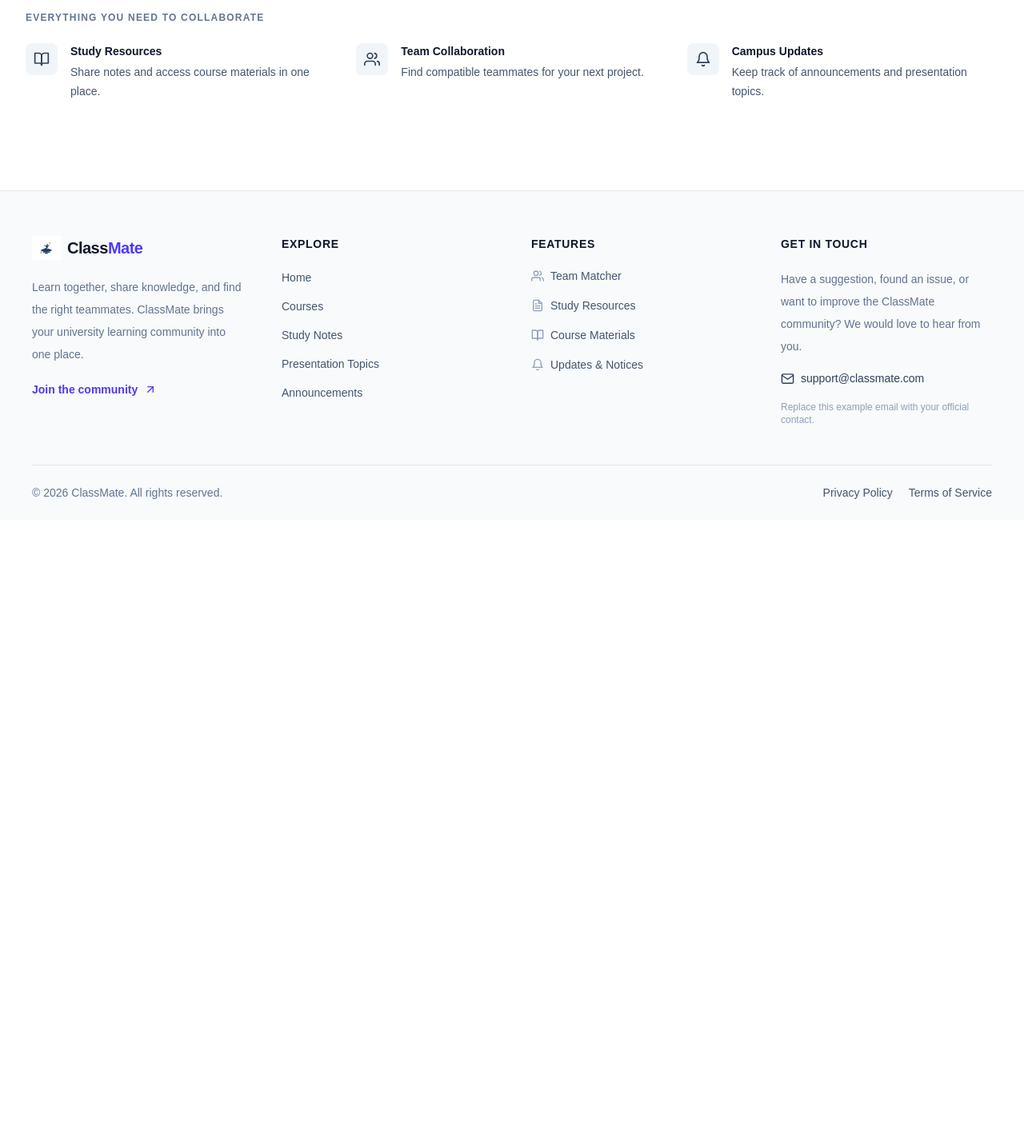
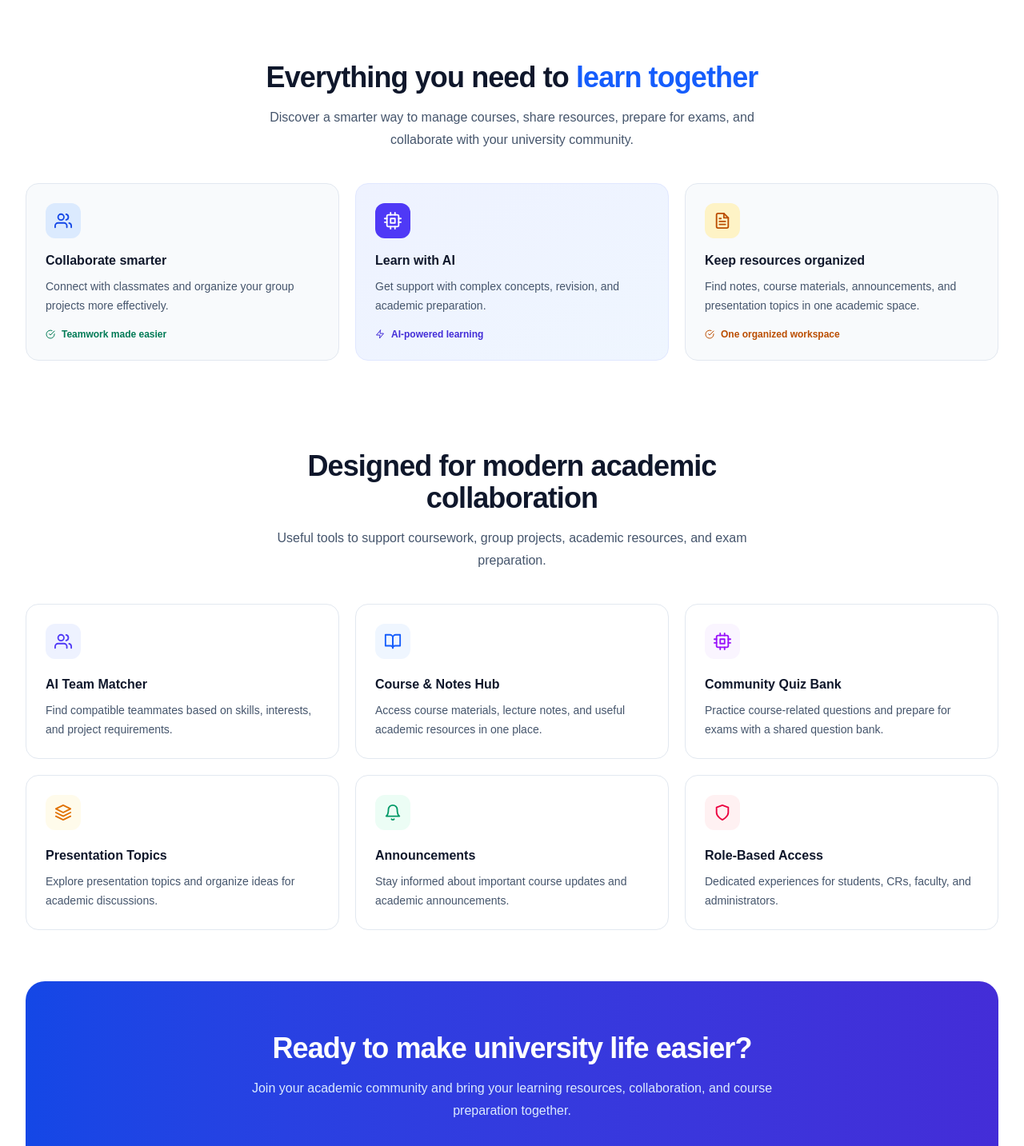
Before and after one commit to saheen-shuvo/ClassMate, a Next.js app in the folder classmate-client/: page / in a window 1280 px wide. Shown: the part 640-2073 px from the top of the page at 80% size. Before the commit the page ends 1290 px from the top, so only its background shows below. Built offline with nearby package versions, Linux system fonts and the light colour scheme.

Commit message:
Mongodb connected with express

```diff
--- a/classmate-client/src/app/layout.js
+++ b/classmate-client/src/app/layout.js
@@ -3,9 +3,9 @@ import Navbar from "../components/shared/Navbar.jsx";
 import Footer from "@/components/shared/Footer";
 
 export const metadata = {
-  title: "Barakah | Islamic Wall Clock & Canvas",
+  title: "ClassMate - Your University, Connected",
   description:
-    "Shop premium Islamic wall clocks and canvas art. Elegant designs for your home. Developed by Saheen Alam Shuvo.",
+    "ClassMate is a shared space for students to exchange study materials, discover presentation topics, stay informed, and find the right teammates for academic projects.",
 };
 
 export default function RootLayout({ children }) {
--- a/classmate-client/src/app/login/page.js
+++ b/classmate-client/src/app/login/page.js
@@ -107,10 +107,6 @@ export default function Login() {
       <div className="mx-auto flex min-h-[75vh] max-w-md flex-col justify-center">
         {/* Heading */}
         <div className="mb-8 text-center">
-          <div className="mb-4 flex justify-center">
-            <FiBookOpen size={34} className="text-blue-700" />
-          </div>
-
           <h1 className="text-3xl font-semibold tracking-tight text-slate-900">
             Welcome back
           </h1>
--- a/classmate-client/src/app/page.js
+++ b/classmate-client/src/app/page.js
@@ -1,10 +1,206 @@
 import Banner from "@/components/Banner";
+import Link from "next/link";
+import {
+  FiUsers,
+  FiBookOpen,
+  FiFileText,
+  FiLayers,
+  FiBell,
+  FiCpu,
+  FiShield,
+  FiZap,
+  FiArrowRight,
+  FiCheckCircle,
+} from "react-icons/fi";
 
-export default async function HomePage() {
+const features = [
+  {
+    title: "AI Team Matcher",
+    description:
+      "Find compatible teammates based on skills, interests, and project requirements.",
+    icon: FiUsers,
+    color: "bg-indigo-50 text-indigo-600",
+  },
+  {
+    title: "Course & Notes Hub",
+    description:
+      "Access course materials, lecture notes, and useful academic resources in one place.",
+    icon: FiBookOpen,
+    color: "bg-blue-50 text-blue-600",
+  },
+  {
+    title: "Community Quiz Bank",
+    description:
+      "Practice course-related questions and prepare for exams with a shared question bank.",
+    icon: FiCpu,
+    color: "bg-purple-50 text-purple-600",
+  },
+  {
+    title: "Presentation Topics",
+    description:
+      "Explore presentation topics and organize ideas for academic discussions.",
+    icon: FiLayers,
+    color: "bg-amber-50 text-amber-600",
+  },
+  {
+    title: "Announcements",
+    description:
+      "Stay informed about important course updates and academic announcements.",
+    icon: FiBell,
+    color: "bg-emerald-50 text-emerald-600",
+  },
+  {
+    title: "Role-Based Access",
+    description:
+      "Dedicated experiences for students, CRs, faculty, and administrators.",
+    icon: FiShield,
+    color: "bg-rose-50 text-rose-600",
+  },
+];
 
+export default function HomePage() {
   return (
-    <main className="min-h-screen bg-white/95">
+    <main className="min-h-screen overflow-hidden bg-white">
+      {/* Hero section - your existing component */}
       <Banner />
-     </main>
+
+      {/* Platform highlights */}
+      <section className="mx-auto max-w-7xl px-5 py-12 sm:px-6 lg:px-8">
+        <div className="mx-auto mb-10 max-w-2xl text-center">
+          <h2 className="mt-4 text-3xl font-bold tracking-tight text-slate-900 sm:text-4xl">
+            Everything you need to{" "}
+            <span className="text-blue-600">learn together</span>
+          </h2>
+
+          <p className="mt-4 text-sm leading-7 text-slate-600 sm:text-base">
+            Discover a smarter way to manage courses, share resources, prepare
+            for exams, and collaborate with your university community.
+          </p>
+        </div>
+
+        <div className="grid gap-5 md:grid-cols-3">
+          <div className="rounded-2xl border border-slate-200 bg-slate-50 p-6">
+            <div className="flex h-11 w-11 items-center justify-center rounded-xl bg-blue-100 text-blue-700">
+              <FiUsers size={22} />
+            </div>
+            <h3 className="mt-4 font-bold text-slate-900">
+              Collaborate smarter
+            </h3>
+            <p className="mt-2 text-sm leading-6 text-slate-600">
+              Connect with classmates and organize your group projects more
+              effectively.
+            </p>
+            <div className="mt-4 flex items-center gap-2 text-xs font-semibold text-emerald-700">
+              <FiCheckCircle />
+              Teamwork made easier
+            </div>
+          </div>
+
+          <div className="rounded-2xl border border-indigo-100 bg-linear-to-br from-indigo-50 to-blue-50 p-6">
+            <div className="flex h-11 w-11 items-center justify-center rounded-xl bg-indigo-600 text-white">
+              <FiCpu size={22} />
+            </div>
+            <h3 className="mt-4 font-bold text-slate-900">Learn with AI</h3>
+            <p className="mt-2 text-sm leading-6 text-slate-600">
+              Get support with complex concepts, revision, and academic
+              preparation.
+            </p>
+            <div className="mt-4 flex items-center gap-2 text-xs font-semibold text-indigo-700">
+              <FiZap />
+              AI-powered learning
+            </div>
+          </div>
+
+          <div className="rounded-2xl border border-slate-200 bg-slate-50 p-6">
+            <div className="flex h-11 w-11 items-center justify-center rounded-xl bg-amber-100 text-amber-700">
+              <FiFileText size={22} />
+            </div>
+            <h3 className="mt-4 font-bold text-slate-900">
+              Keep resources organized
+            </h3>
+            <p className="mt-2 text-sm leading-6 text-slate-600">
+              Find notes, course materials, announcements, and presentation
+              topics in one academic space.
+            </p>
+            <div className="mt-4 flex items-center gap-2 text-xs font-semibold text-amber-700">
+              <FiCheckCircle />
+              One organized workspace
+            </div>
+          </div>
+        </div>
+      </section>
+
+      {/* Features */}
+      <section className="mx-auto max-w-7xl px-5 py-16 sm:px-6 lg:px-8">
+        <div className="mx-auto mb-10 max-w-2xl text-center">
+          <h2 className="text-3xl font-bold tracking-tight text-slate-900 sm:text-4xl">
+            Designed for modern academic collaboration
+          </h2>
+
+          <p className="mt-4 text-sm leading-7 text-slate-600 sm:text-base">
+            Useful tools to support coursework, group projects, academic
+            resources, and exam preparation.
+          </p>
+        </div>
+
+        <div className="grid gap-5 sm:grid-cols-2 lg:grid-cols-3">
+          {features.map((feature) => {
+            const Icon = feature.icon;
+
+            return (
+              <div
+                key={feature.title}
+                className="group rounded-2xl border border-slate-200 bg-white p-6 transition hover:-translate-y-1 hover:border-blue-200 hover:shadow-lg hover:shadow-blue-900/5"
+              >
+                <div
+                  className={`flex h-11 w-11 items-center justify-center rounded-xl ${feature.color} transition group-hover:scale-105`}
+                >
+                  <Icon size={22} />
+                </div>
+
+                <h3 className="mt-5 text-base font-bold text-slate-900">
+                  {feature.title}
+                </h3>
+
+                <p className="mt-2 text-sm leading-6 text-slate-600">
+                  {feature.description}
+                </p>
+              </div>
+            );
+          })}
+        </div>
+      </section>
+
+      {/* Final CTA */}
+      <section className="px-5 pb-16 sm:px-6 lg:px-8">
+        <div className="mx-auto max-w-7xl overflow-hidden rounded-3xl bg-linear-to-r from-blue-700 to-indigo-700 px-6 py-12 text-center sm:px-12 sm:py-16">
+          <h2 className="text-3xl font-bold tracking-tight text-white sm:text-4xl">
+            Ready to make university life easier?
+          </h2>
+
+          <p className="mx-auto mt-4 max-w-2xl text-sm leading-7 text-blue-100 sm:text-base">
+            Join your academic community and bring your learning resources,
+            collaboration, and course preparation together.
+          </p>
+
+          <div className="mt-8 flex flex-wrap justify-center gap-3">
+            <Link
+              href="/register"
+              className="inline-flex items-center gap-2 rounded-xl bg-white px-6 py-3 text-sm font-bold text-blue-700 transition hover:bg-blue-50"
+            >
+              Get Started
+              <FiArrowRight size={17} />
+            </Link>
+
+            <Link
+              href="/courses"
+              className="rounded-xl border border-white/30 px-6 py-3 text-sm font-bold text-white transition hover:bg-white/10"
+            >
+              Explore Courses
+            </Link>
+          </div>
+        </div>
+      </section>
+    </main>
   );
 }
--- a/classmate-client/src/components/Banner.jsx
+++ b/classmate-client/src/components/Banner.jsx
@@ -38,59 +38,6 @@ export default function Banner() {
             </Link>
           </div>
         </div>
-
-        <div className="mt-16 border-t border-slate-200 pt-8 sm:mt-20">
-          <p className="mb-6 text-xs font-semibold uppercase tracking-widest text-slate-500">
-            Everything you need to collaborate
-          </p>
-
-          <div className="grid gap-8 sm:grid-cols-3 sm:gap-6">
-            <div className="flex items-start gap-4">
-              <div className="flex h-10 w-10 shrink-0 items-center justify-center rounded-lg bg-slate-100 text-slate-700">
-                <FiBookOpen size={20} />
-              </div>
-
-              <div>
-                <h2 className="text-sm font-semibold text-slate-900">
-                  Study Resources
-                </h2>
-                <p className="mt-1 text-sm leading-6 text-slate-600">
-                  Share notes and access course materials in one place.
-                </p>
-              </div>
-            </div>
-
-            <div className="flex items-start gap-4">
-              <div className="flex h-10 w-10 shrink-0 items-center justify-center rounded-lg bg-slate-100 text-slate-700">
-                <FiUsers size={20} />
-              </div>
-
-              <div>
-                <h2 className="text-sm font-semibold text-slate-900">
-                  Team Collaboration
-                </h2>
-                <p className="mt-1 text-sm leading-6 text-slate-600">
-                  Find compatible teammates for your next project.
-                </p>
-              </div>
-            </div>
-
-            <div className="flex items-start gap-4">
-              <div className="flex h-10 w-10 shrink-0 items-center justify-center rounded-lg bg-slate-100 text-slate-700">
-                <FiBell size={20} />
-              </div>
-
-              <div>
-                <h2 className="text-sm font-semibold text-slate-900">
-                  Campus Updates
-                </h2>
-                <p className="mt-1 text-sm leading-6 text-slate-600">
-                  Keep track of announcements and presentation topics.
-                </p>
-              </div>
-            </div>
-          </div>
-        </div>
       </div>
     </section>
   );
--- a/classmate-client/src/components/shared/Navbar.jsx
+++ b/classmate-client/src/components/shared/Navbar.jsx
@@ -1,3 +1,4 @@
+/* eslint-disable react-hooks/set-state-in-effect */
 
 "use client";
 
```
Also changed, not shown: 2 other files (tests, documents, lock files or other folders).
